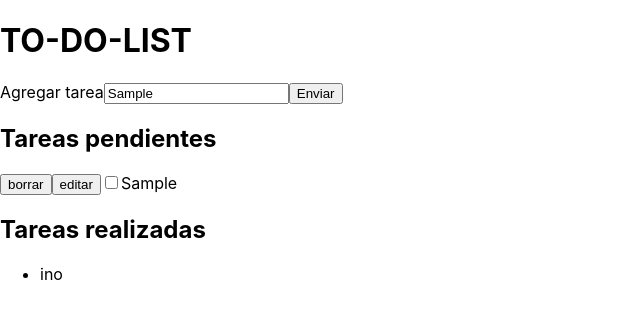
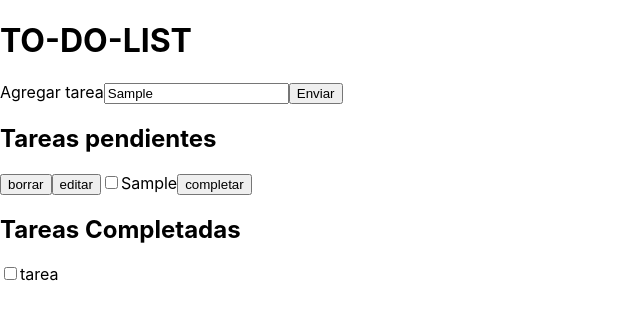
Before and after one commit to hellojmarquez/ToDoList, a React (Vite) app: page / in a window 1280 px wide. Both pictures are taken after typing "Sample" into the empty fields and a click on the input "Enviar". Shown: the top 318 px of the page, without its empty margins (0-640 px from the left). Built offline with nearby package versions, Linux system fonts and the light colour scheme.

Commit message:
feature: localstorage, tareas terminadas agregado

```diff
--- a/src/components/List.jsx
+++ b/src/components/List.jsx
@@ -3,11 +3,21 @@ import React, { useEffect } from 'react';
 const List = ({ tasks, setTasks, itemId }) => {
 	const handleSubmit = e => {
 		e.preventDefault();
+		let textValue = e.target.taskText.value;
+		if (textValue === '') {
+			window.alert('mensaje vacio');
+			return;
+		} else {
+			let trimText = textValue.trim();
+			console.log(trimText);
+			let capitaltext = trimText.charAt(0).toUpperCase() + trimText.slice(1);
+			console.log(capitaltext);
 			let findData = tasks.find(el => el.id === itemId);
 			if (findData) {
+				//funcion editar
 				let data = {
 					id: findData.id,
-				nam: e.target.taskText.value,
+					nam: capitaltext,
 				};
 				console.log(data);
 				let editedTask = tasks.map(u => (u.id !== data.id ? u : data));
@@ -16,18 +26,17 @@ const List = ({ tasks, setTasks, itemId }) => {
 				setTasks(editedTask);
 				console.log('editar');
 			} else {
+				//funciuon agregar
 				const data = {
 					id: Date.now(),
-				nam: e.target.taskText.value,
+					nam: capitaltext,
 				};
-
 				setTasks(tasks => [...tasks, data]);
-			// return;
-			console.log('crear');
-			// return;
+				console.log(data);
 			}
 
 			location.reload();
+		}
 	};
 
 	useEffect(() => {
--- a/src/components/TaskDone.jsx
+++ b/src/components/TaskDone.jsx
@@ -1,13 +1,13 @@
 import React from 'react';
 
 const TaskDone = () => {
-
 	return (
 		<>
-			<h2>Tareas realizadas</h2>
-			<ul>
-				<li>ino</li>
-			</ul>
+			<h2>Tareas Completadas</h2>
+			<form id="taskDoneForm">
+				<input type="checkbox" />
+				<label>tarea</label>
+			</form>
 		</>
 	);
 };
--- a/src/components/ToDoTask.jsx
+++ b/src/components/ToDoTask.jsx
@@ -1,11 +1,37 @@
-import React from 'react';
+import React, { useEffect } from 'react';
 
-const ToDoTask = ({ el, setItemId, itemId }) => {
-
+const ToDoTask = ({
+	el,
+	setItemId,
+	taskDone,
+	setTaskDone,
+	tasks,
+	setTasks,
+}) => {
 	const { id, nam } = el;
-	let handlecheck = e => {
+	const handlecheck = () => {
 		setItemId(id);
 	};
+	const handleComplete = () => {
+		// let taskId = e.target.previousSibling.previousSibling.value;
+		let completedTask = tasks.filter(ele => ele.id === el.id);
+		let completedTaskDone = tasks.filter(ele => ele.id !== el.id);
+		if(completedTask){
+			setTasks(completedTaskDone)
+			// console.log(completedTask)
+
+			setTaskDone(taskDone=>[...taskDone, completedTask]);
+
+		}
+		// console.log(completedTask)
+		// setTasks(completedTask);
+		// console.log(completedTask)
+	};
+	useEffect(() => {
+		localStorage.setItem('tareasCompletadas', JSON.stringify(taskDone));
+		// localStorage.setItem('tareas', JSON.stringify(tasks));
+		console.log(taskDone);
+	}, [taskDone]);
 	return (
 		<>
 			<input
@@ -16,6 +42,7 @@ const ToDoTask = ({ el, setItemId, itemId }) => {
 				onChange={handlecheck}
 			/>
 			<label>{nam}</label>
+			<input type="button" value="completar" onClick={handleComplete} />
 			<br></br>
 		</>
 	);
```
Lines whose indentation alone changed are shown as unchanged.
